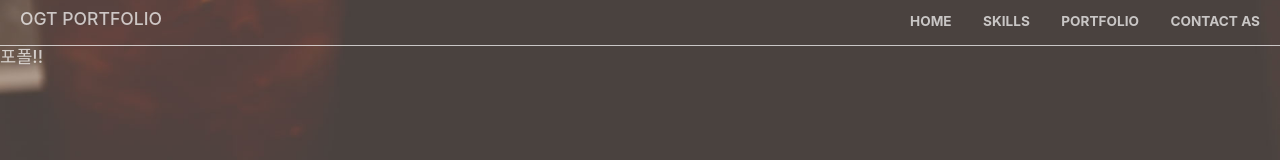
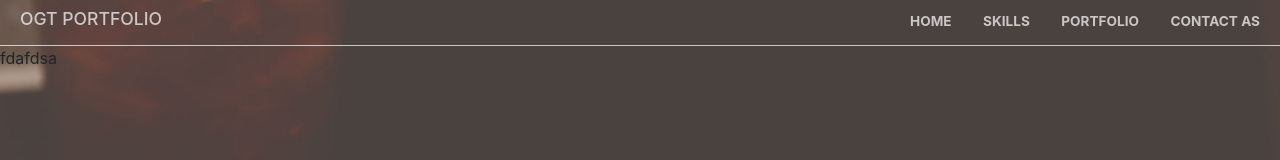
Before and after one commit to OhGyeongtaek/portfolio, a Vue app: page / in a window 1280 px wide. Both pictures are taken after a click on the link "SKILLS". Shown: the top 160 px of the page. Built offline with nearby package versions, Linux system fonts and the light colour scheme.

Commit message:
code spliting realization

```diff
--- a/src/views/MainApp.vue
+++ b/src/views/MainApp.vue
@@ -3,22 +3,22 @@
     <div id="home">
       <portfolio-header @nav="navClickHandler"></portfolio-header>
       <div id="content">
-        <ul class="content-list" :data-page="page">
+        <ul class="content-list" :data-page="newPage">
           <!-- welcome -->
-          <li class="welcome" v-if="page === 1">
-            <welcome></welcome>
+          <li>
+            <component :is="welcome" v-if="pageCheck(1)"></component>
           </li>
           <!-- My skills -->
           <li>
-            <h1>스킬!!</h1>
+            <component :is="skills" v-if="pageCheck(2)"></component>
           </li>
           <!-- portfolio -->
           <li>
-            <h1>포폴!!</h1>
+            <component :is="portfolio" v-if="pageCheck(3)"></component>
           </li>
           <!-- contact as -->
           <li>
-            <h1>컨텍트!!</h1>
+            <component :is="contact" v-if="pageCheck(4)"></component>
           </li>
         </ul>
       </div>
@@ -28,30 +28,34 @@
 <script lang="ts">
 import { Vue, Component } from "vue-property-decorator";
 import PortfolioHeader from "@/views/home/PortfolioHeader.vue";
-import Welcome from "@/views/home/Welcome.vue";
 
 @Component({
-  components: { PortfolioHeader, Welcome }
+  components: { PortfolioHeader }
 })
 export default class MainApp extends Vue {
-  private page = 1;
-  private pageImport = {
-    page1: false,
-    page2: false,
-    page3: false,
-    page4: false
-  };
+  private oldPage = 1;
+  private newPage = 1;
+
+  private readonly skills = () => this.pageLoader("Skills");
+  private readonly welcome = () => this.pageLoader("Welcome");
+  private readonly contact = () => this.pageLoader("Contact");
+  private readonly portfolio = () => this.pageLoader("Portfolio");
+
+  private pageLoader(name: string) {
+    return import(`@/views/home/${name}.vue`);
+  }
 
   private created() {
-    //
+    // console.log(Pages);
   }
 
   public navClickHandler(pageNo: number) {
-    if (pageNo === 1) {
-      // this.pageImport.page1 = true;
-      // console.log(Vue.components);
-    }
-    this.page = pageNo;
+    this.oldPage = this.newPage;
+    this.newPage = pageNo;
+  }
+
+  private pageCheck(pageNo: number) {
+    return pageNo === this.oldPage || pageNo === this.newPage;
   }
 }
 </script>
@@ -82,19 +86,21 @@ html {
   width: 400vw;
   display: flex;
   position: absolute;
-  transition: left 0.5s;
+  transition: all 0.5s;
+  left: 0%;
+  right: 0%;
 }
 .content-list[data-page="1"] {
-  left: 0%;
+  left: 0vw;
 }
 .content-list[data-page="2"] {
-  left: -100%;
+  left: -100vw;
 }
 .content-list[data-page="3"] {
-  left: -200%;
+  left: -200vw;
 }
 .content-list[data-page="4"] {
-  left: -300%;
+  left: -300vw;
 }
 .content-list > li {
   width: 100vw;
--- /dev/null
+++ b/src/views/home/Contact.vue
@@ -0,0 +1,3 @@
+<template>
+  <div>Contact</div>
+</template>
--- /dev/null
+++ b/src/views/home/Portfolio.vue
@@ -0,0 +1,3 @@
+<template>
+  <div>Portfolio</div>
+</template>
--- /dev/null
+++ b/src/views/home/Skills.vue
@@ -0,0 +1,9 @@
+<template>
+  <div>fdafdsa</div>
+</template>
+
+<script>
+import { Vue, Component } from "vue-property-decorator";
+@Component({})
+export default class Skills extends Vue {}
+</script>
```
